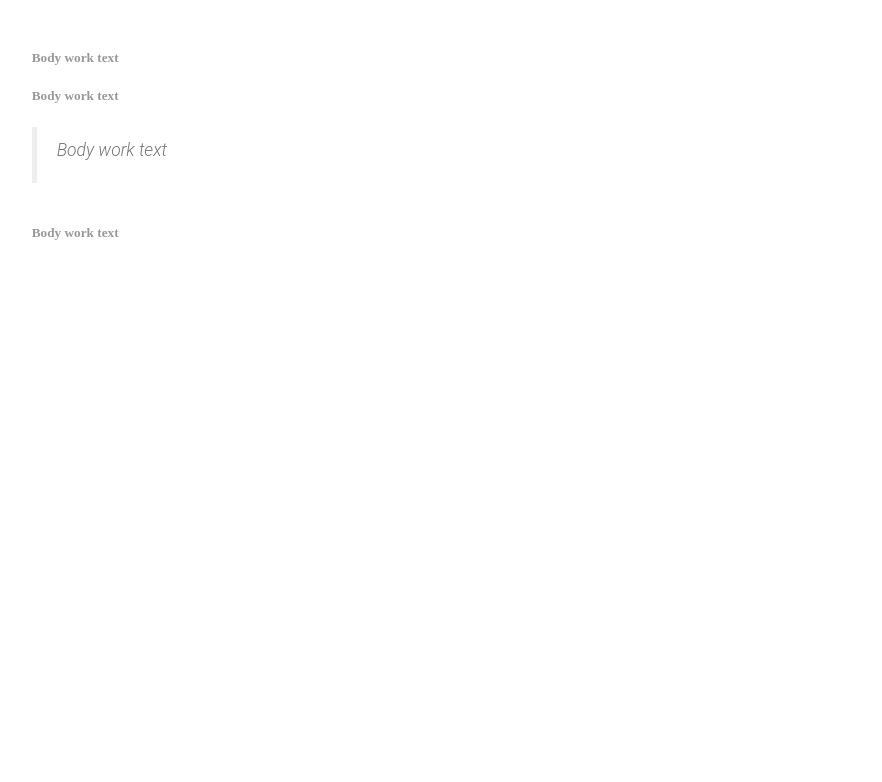
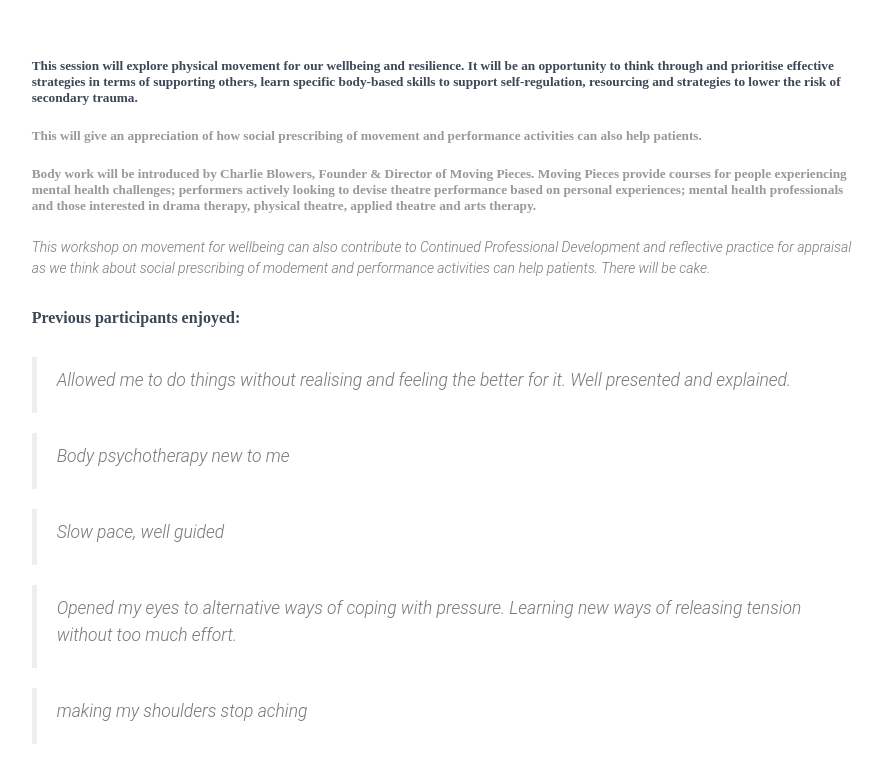
Before and after one commit to lindamiller-co-uk/lindamiller-co-uk.github.io, a Gatsby site: page /BodyWork/Sections/ProductSection in a window 1280 px wide. Shown: the whole page, without its empty margins (192-1074 px from the left). Built offline with nearby package versions, Linux system fonts and the light colour scheme; Gatsby itself is replaced by a stand-in of ours.

Commit message:
BodyWorkPage

```diff
--- a/src/pages/BodyWork/Sections/ProductSection.jsx
+++ b/src/pages/BodyWork/Sections/ProductSection.jsx
@@ -8,6 +8,7 @@ import withStyles from "@material-ui/core/styles/withStyles";
 import GridContainer from "components/Grid/GridContainer.jsx";
 import GridItem from "components/Grid/GridItem.jsx";
 import Quote from "components/Typography/Quote.jsx";
+import Info from "components/Typography/Info.jsx";
 
 import productStyle from "assets/jss/material-kit-react/views/landingPageSections/productStyle.jsx";
 
@@ -18,24 +19,49 @@ class ProductSection extends React.Component {
       <div className={classes.section}>
         <GridContainer justify="center">
           <GridItem xs={12} sm={12} md={8}>
-            <h5 className={classes.description}>
-              Body work text
+            <h5 className={classes.title}>
+            This session will explore physical movement for our wellbeing and resilience. It will be an opportunity to think through and prioritise effective strategies in terms of supporting others, learn specific body-based skills to support self-regulation, resourcing and strategies to lower the risk of secondary trauma.
             </h5>
             <h5 className={classes.description}>
-            Body work text
+            This will give an appreciation of how social prescribing of movement and performance activities can also help patients.
             </h5>
-          </GridItem>
-          <GridItem xs={12} sm={12} md={8}>
-              <div className={classes.typo}>
+            <h5 className={classes.description}>
+            Body work will be introduced by Charlie Blowers, Founder & Director of Moving Pieces. Moving Pieces provide courses for people experiencing mental health challenges; performers actively looking to devise theatre performance based on personal experiences; mental health professionals and those interested in drama therapy, physical theatre, applied theatre and arts therapy.
+            </h5>
+            <div className={classes.typo}>
+                <div className={classes.note}> </div>
+                <Info>
+                This workshop on movement for wellbeing can also contribute to Continued Professional Development and reflective practice for appraisal as we think about social prescribing of modement and performance activities can help patients. There will be cake.
+                </Info>
+            </div>
+            <h4 className={classes.title}>
+              Previous participants enjoyed:
+            </h4>
+            <div className={classes.typo}>
                 <Quote
-                  text="Body work text"
+                  text="Allowed me to do things without realising and feeling the better for it. Well presented and explained."
                 />
-              </div>
-          </GridItem>
-          <GridItem xs={12} sm={12} md={8}>
-            <h5 className={classes.description}>
-            Body work text
-            </h5>
+            </div>
+            <div className={classes.typo}>
+                <Quote
+                  text="Body psychotherapy new to me"
+                />
+            </div>
+            <div className={classes.typo}>
+                <Quote
+                  text="Slow pace, well guided"
+                />
+            </div>
+            <div className={classes.typo}>
+                <Quote
+                  text="Opened my eyes to alternative ways of coping with pressure. Learning new ways of releasing tension without too much effort."
+                />
+            </div>
+            <div className={classes.typo}>
+                <Quote
+                  text="making my shoulders stop aching"
+                />
+            </div>
           </GridItem>
         </GridContainer>
       </div>
```
Also changed, not shown: src/pages/BodyWork/BodyWork.jsx (+4 -4 lines), src/pages/BodyWork/Sections/TeamSection.jsx (+7 -10 lines), src/assets/img/faces/Charlie.png (added), 1 other file.
